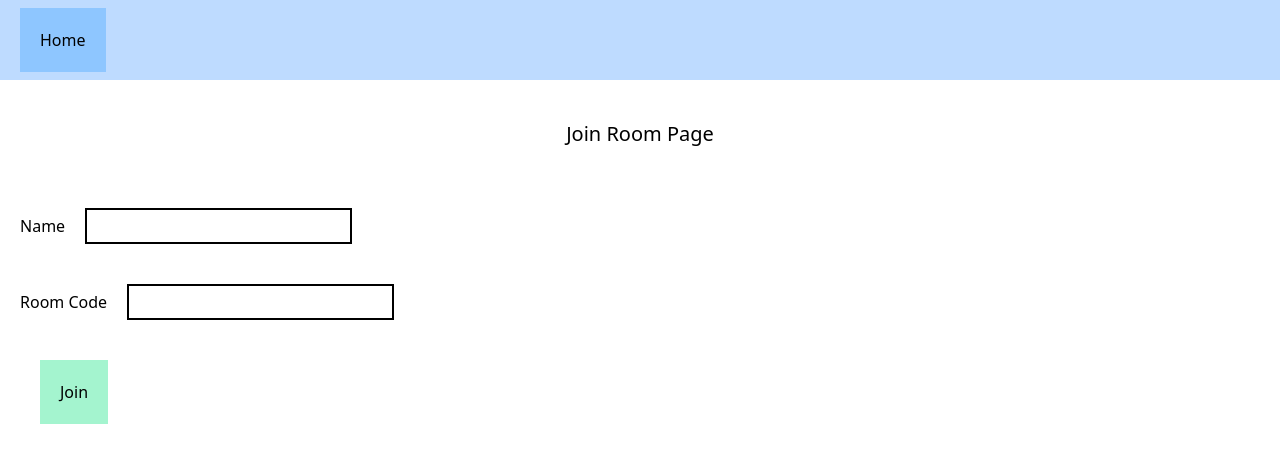
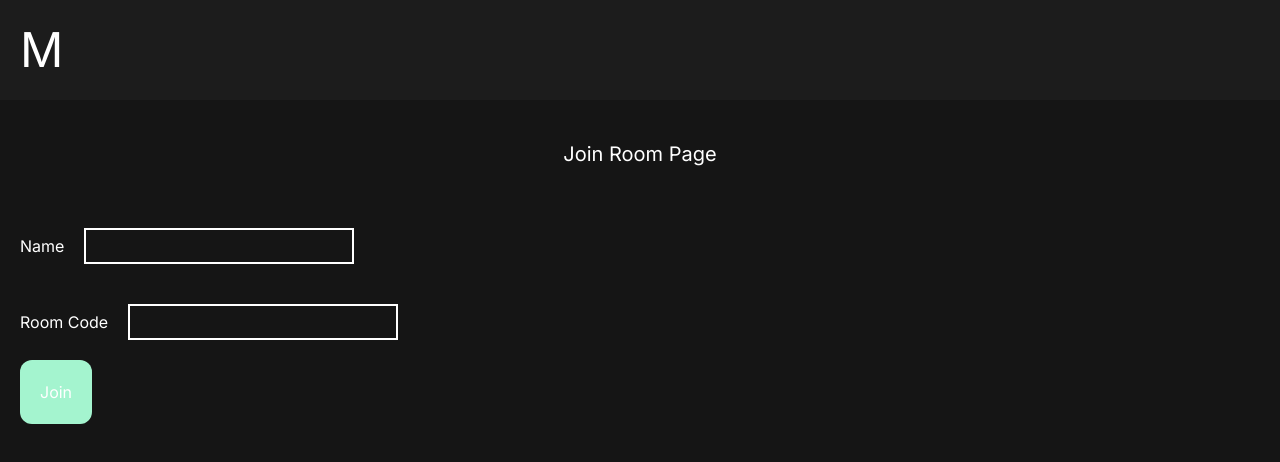
Before and after one commit to britneyhu/Mafia_App, a React (Vite) app in the folder frontend/: page /join in a window 1280 px wide. Shown: the top 462 px of the page. Built offline with nearby package versions, Linux system fonts and the light colour scheme; no server answers.

Commit message:
add default font and colors and implement navbar and button design

```diff
--- a/frontend/package.json
+++ b/frontend/package.json
@@ -7,12 +7,14 @@
     "dev": "vite",
     "build": "vite build",
     "lint": "eslint .",
-    "preview": "vite preview"
+    "preview": "vite preview",
+    "host": "vite --host"
   },
   "dependencies": {
     "@tailwindcss/vite": "^4.1.17",
     "react": "^19.2.0",
     "react-dom": "^19.2.0",
+    "react-icons": "^5.5.0",
     "react-router": "^7.10.1",
     "react-router-dom": "^7.10.1",
     "socket.io-client": "^4.8.1",
--- a/frontend/src/components/Button.jsx
+++ b/frontend/src/components/Button.jsx
@@ -1,6 +1,6 @@
 function Button({children, onClick, className, disabled}) {
     let baseClassName =
-        className + " bg-[#A4F4CF] p-5 m-5 " +
+        className + " bg-[#A4F4CF] p-5 rounded-xl " +
         (disabled ? "cursor-not-allowed opacity-50" : "cursor-pointer");
 
     return (
--- a/frontend/src/components/Navbar.jsx
+++ b/frontend/src/components/Navbar.jsx
@@ -1,14 +1,20 @@
 import { Link } from "react-router-dom";
 
-function Navbar() {
+import Button from "./Button";
+
+function Navbar({phase, navRoleVisible, handleNavRoleReveal}) {
     return (
-        <nav className="w-full h-20 mb-10 bg-[#BEDBFF] flex items-center">
-            <Link
-                className="m-5 p-5 bg-[#8EC6FF] cursor-pointer"
-                to="/"
-            >
-                Home
-            </Link>
+        <nav className="w-full h-25 mb-10 p-5 bg-gray flex items-center justify-between">
+            <Link className="text-5xl cursor-pointer" to="/">M</Link>
+
+            <div className={(phase && phase !== "role") ? "flex items-center justify-center gap-5" : "hidden"}>
+                <div className="flex flex-col items-center justify-center">
+                    <div className="text-lg">Alex</div>
+                    <div className={navRoleVisible ? "text-lg" : "hidden"}>Mafia</div>
+                </div>
+
+                <Button onClick={handleNavRoleReveal} className="bg-linear-295 from-teal to-purple w-30 h-20">{(navRoleVisible ? "Hide Role" : "Reveal Role")}</Button>
+            </div>
         </nav>
     )
 }
--- a/frontend/src/global.css
+++ b/frontend/src/global.css
@@ -1,5 +1,18 @@
+@import url("https://fonts.googleapis.com/css2?family=Inter:ital,opsz,wght@0,14..32,100..900;1,14..32,100..900&display=swap");
 @import "tailwindcss";
+
+@theme {
+    --color-black: rgba(21, 21, 21, 1);
+    --color-gray: rgba(28, 28, 28, 1);
+    --color-purple: rgba(104, 9, 205, 1);
+    --color-teal: rgba(131, 255, 220, 1);
+
+    --font-inter: "Inter", sans-serif;
+}
 
 body {
     @apply m-0 p-0;
+    @apply text-white;
+    @apply font-inter;
+    @apply bg-black;
 }
--- a/frontend/src/pages/CreateRoom.jsx
+++ b/frontend/src/pages/CreateRoom.jsx
@@ -31,7 +31,11 @@ function CreateRoom() {
 
     return (
         <>
-            <Navbar/>
+            <Navbar
+                phase={false}
+                navRoleVisible={false}
+                handleNavRoleReveal={false}
+            />
             <div className="flex flex-col gap-10 items-center mx-5">
                 <div className="text-xl">
                     Create Room Page
--- a/frontend/src/pages/Game.jsx
+++ b/frontend/src/pages/Game.jsx
@@ -14,6 +14,7 @@ function Game() {
     const { roomCode } = useParams();
     const [phase, setPhase] = useState("role");
     const [role, setRole] = useState("");
+    const [navRoleVisible, setNavRoleVisible] = useState(false);
     const [roleVisible, setRoleVisible] = useState(false);
     const [numReady, setNumReady] = useState(0);
     const [errorMessage, setErrorMessage] = useState("");
@@ -200,6 +201,17 @@ function Game() {
 
     }, []);
 
+    {/* Nav Handlers */}
+    function handleNavRoleReveal() {
+        if(!navRoleVisible){
+            socket.emit("requestRole", roomCode);
+            setNavRoleVisible(true);
+        }
+        else{
+            setNavRoleVisible(false);
+        }
+    }
+
     {/* Role Phase Handlers */}
     function handleRoleReveal() {
         if(!roleVisible){
@@ -248,7 +260,11 @@ function Game() {
 
     return(
         <>
-            <Navbar/>
+            <Navbar
+                phase={phase}
+                navRoleVisible={navRoleVisible}
+                handleNavRoleReveal={handleNavRoleReveal}
+            />
             <div className="flex flex-col gap-10 items-center mx-5">
                 <div className="text-xl">
                     Game Page
--- a/frontend/src/pages/Home.jsx
+++ b/frontend/src/pages/Home.jsx
@@ -7,11 +7,15 @@ function Home() {
   const navigate = useNavigate();
 
   return (
-    <>
-      <Navbar />
+    <div>
+      <Navbar
+        phase={false}
+        navRoleVisible={false}
+        handleNavRoleReveal={false}
+      />
       <Button onClick={()=>navigate("/create")}>Create Room</Button>
       <Button onClick={()=>navigate("/join")}>Join Room</Button>
-    </>
+    </div>
   );
 }
 
--- a/frontend/src/pages/JoinRoom.jsx
+++ b/frontend/src/pages/JoinRoom.jsx
@@ -45,7 +45,11 @@ function JoinRoom() {
 
   return (
     <>
-      <Navbar />
+      <Navbar
+        phase={false}
+        navRoleVisible={false}
+        handleNavRoleReveal={false}
+      />
       <div className="flex flex-col gap-10 justify-center items-center mx-5">
         <div className="text-xl">
             Join Room Page
--- a/frontend/src/pages/Lobby.jsx
+++ b/frontend/src/pages/Lobby.jsx
@@ -41,7 +41,11 @@ function Lobby() {
 
     return (
         <>
-            <Navbar/>
+            <Navbar
+                phase={false}
+                navRoleVisible={false}
+                handleNavRoleReveal={false}
+            />
             <div className="flex flex-col gap-10 items-center mx-5">
                 <div className="text-xl">
                     Lobby Page
```
Also changed, not shown: 1 other file (tests, documents, lock files or other folders).
